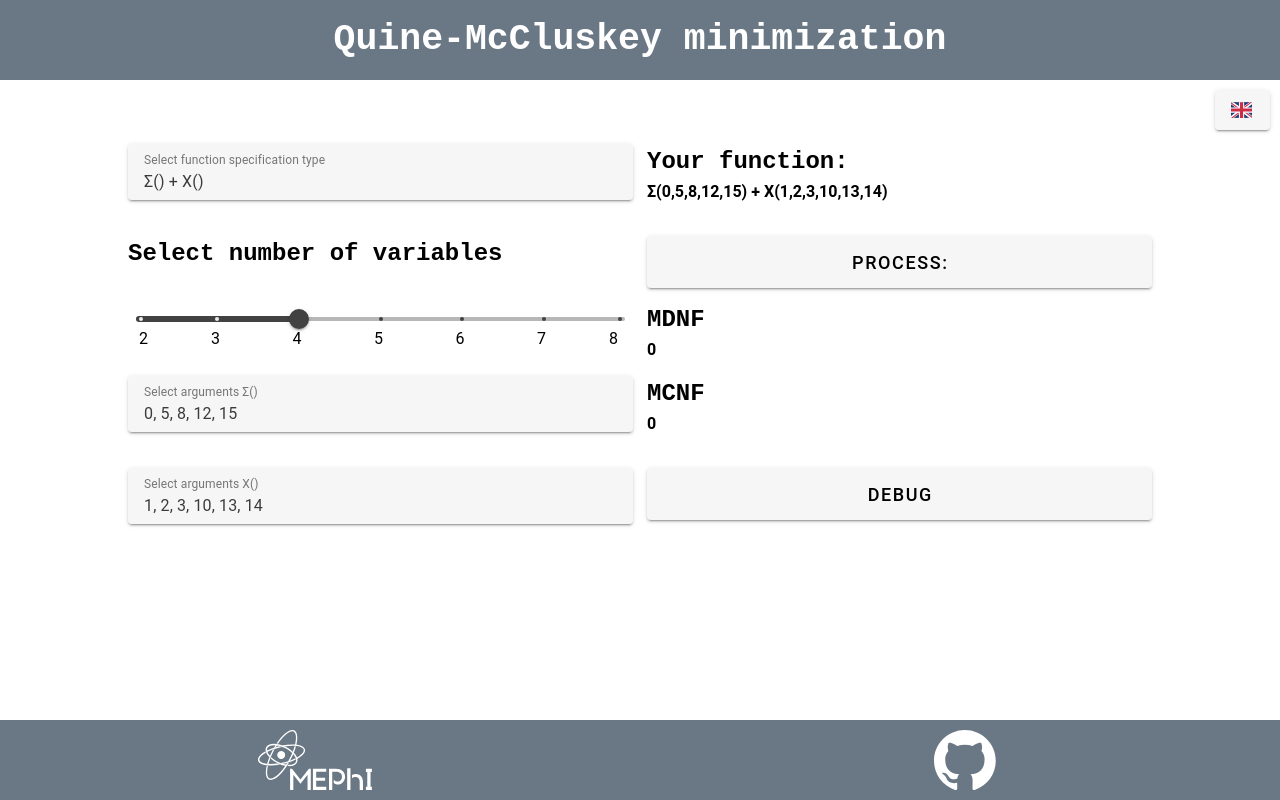
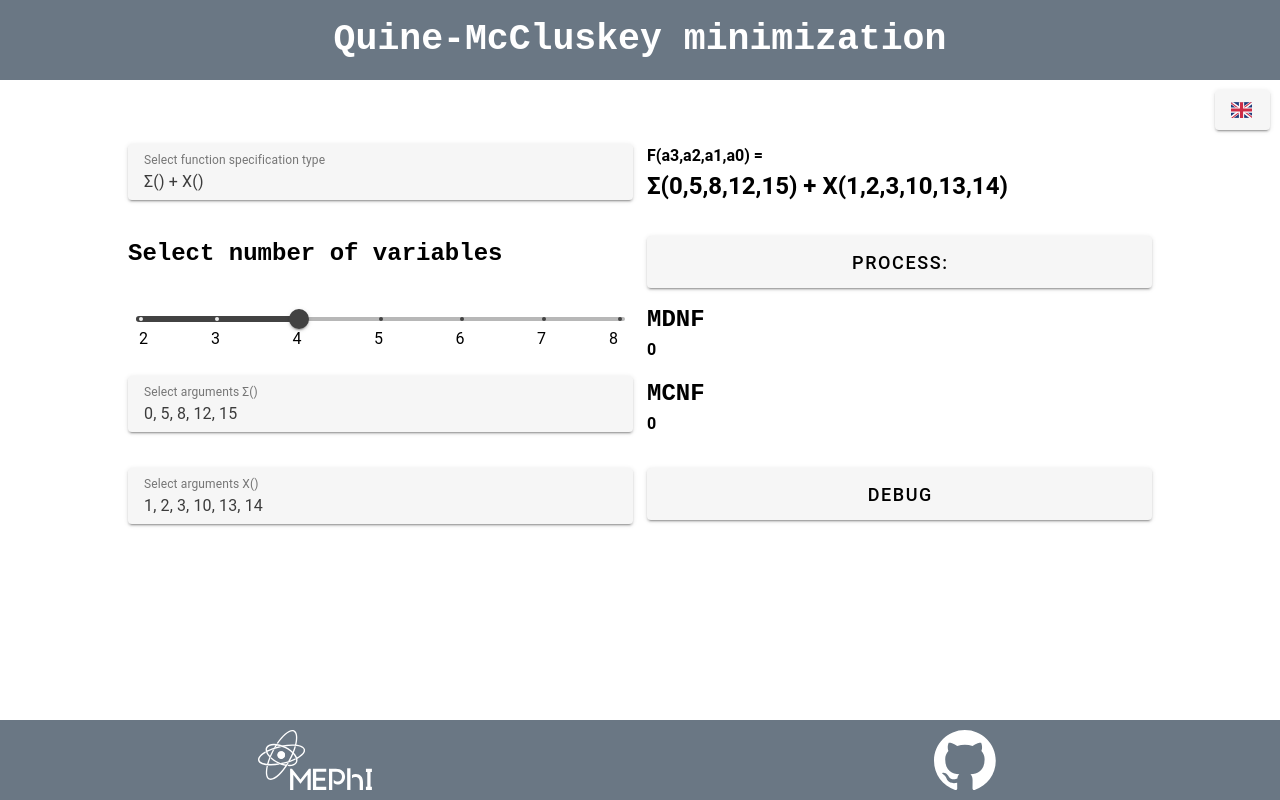
Before and after one commit to vSEK1RO/MinimizeQMC, a Vue app: page /MinimizeQMC/ in a window 1280 px wide. Built offline with nearby package versions, Linux system fonts and the light colour scheme.

Commit message:
FunDefine preview

```diff
--- a/src/components/FunChooser.vue
+++ b/src/components/FunChooser.vue
@@ -16,6 +16,18 @@ const tickLabels = computed(() => {
     arr[i] = i
   }
   return arr
+})
+const funDefPrev = computed(() => {
+  let str = 'F('
+  for(let i=0;i<funLen.value;i++){
+    str+='a'+String(funLen.value-i-1)
+    if(i===funLen.value-1){
+      str+=')'
+    }else{
+      str+=','
+    }
+  }
+  return str
 })
 const funPrev = computed(() => {
   let str = chose.value
@@ -99,8 +111,8 @@ function clearChoseItems(){
   >
   </v-select>
   <div class="fun_prev">
-    <h2 class="text-mono">{{t('fun_chooser.text_your_fun')}}</h2>
-    <h4>{{funPrev}}</h4>
+    <h4>{{funDefPrev}} =</h4>
+    <h2>{{funPrev}}</h2>
   </div>
 </template>
 
--- a/src/locales/i18n_messages.js
+++ b/src/locales/i18n_messages.js
@@ -5,7 +5,6 @@ export const messages = {
             select_type: "Select function specification type",
             text_vars_count: "Select number of variables",
             select_args: "Select arguments",
-            text_your_fun: "Your function:",
         },
         fun_minimizer: {
             button_process: "Process: ",
@@ -20,7 +19,6 @@ export const messages = {
             select_type: "Выберите тип задания функции",
             text_vars_count: "Выберите количество переменных",
             select_args: "Выберите аргументы",
-            text_your_fun: "Ваша функция:",
         },
         fun_minimizer: {
             button_process: "Вычислить",
```
